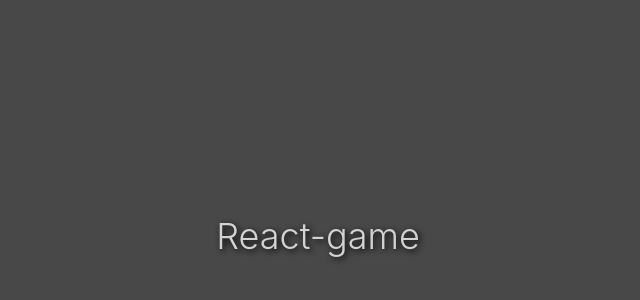
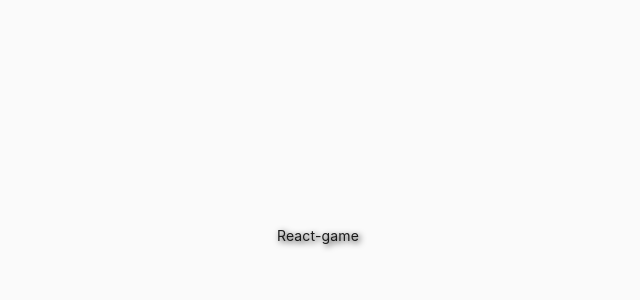
Before and after one commit to DmitryBogdan90/react-game, a React (Create React App) app: page / in a window 1280 px wide. Shown: the part 164-464 px from the top of the page, without its empty margins (322-962 px from the left). Built offline with nearby package versions, Linux system fonts and the light colour scheme.

Commit message:
feat: add MaterialUI

```diff
--- a/package.json
+++ b/package.json
@@ -3,6 +3,8 @@
   "version": "0.1.0",
   "private": true,
   "dependencies": {
+    "@material-ui/core": "^4.11.3",
+    "@material-ui/icons": "^4.11.2",
     "node-sass": "^5.0.0",
     "react": "^17.0.1",
     "react-dom": "^17.0.1",
--- a/public/index.html
+++ b/public/index.html
@@ -3,7 +3,10 @@
   <head>
     <meta charset="utf-8" />
     <link rel="icon" href="%PUBLIC_URL%/favicon.ico" />
-    <meta name="viewport" content="width=device-width, initial-scale=1" />
+    <meta
+      name="viewport"
+      content="minimum-scale=1, initial-scale=1, width=device-width"
+    />
     <meta name="theme-color" content="#000000" />
     <meta
       name="description"
@@ -11,6 +14,7 @@
     />
     <link rel="apple-touch-icon" href="%PUBLIC_URL%/logo192.png" />
     <link rel="manifest" href="%PUBLIC_URL%/manifest.json" />
+    <link rel="stylesheet" href="https://fonts.googleapis.com/css?family=Roboto:300,400,500,700&display=swap" />
     <title>React game</title>
   </head>
   <body>
--- a/src/components/App.jsx
+++ b/src/components/App.jsx
@@ -1,7 +1,12 @@
 import React from 'react';
+import { CssBaseline } from '@material-ui/core';
 
 const App = () => {
-  return <div>React-game</div>;
+  return (
+    <CssBaseline>
+      <div>React-game</div>
+    </CssBaseline>
+  );
 };
 
 export default App;
```
